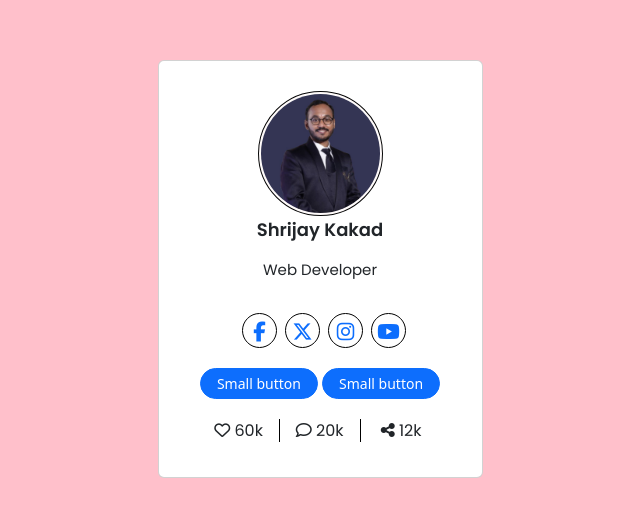
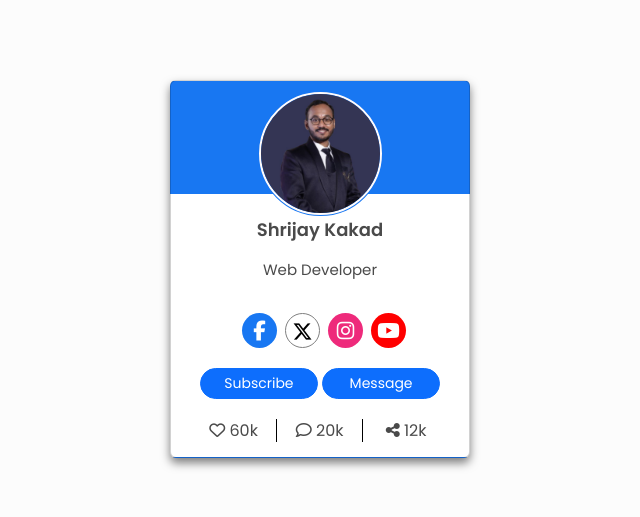
Before and after one commit to Shrijaykakad/Card-Project, a plain HTML site: page Index.html in a window 1280 px wide. Shown: the part 131-648 px from the top of the page, without its empty margins (320-960 px from the left). Drawn offline with nearby package versions, Linux system fonts and the light colour scheme.

Commit message:
Card Completed

```diff
--- a/Index.html
+++ b/Index.html
@@ -36,8 +36,8 @@
       </div>
 
       <div class="btns">
-         <button type="button" class="btn btn-primary btn-sm">Small button</button>
-         <button type="button" class="btn btn-primary btn-sm">Small button</button>
+         <button type="button" class="btn btn-primary btn-sm">Subscribe</button>
+         <button type="button" class="btn btn-primary btn-sm">Message</button>
       </div>
 
       <div class="lcs">
--- a/Style.css
+++ b/Style.css
@@ -2,23 +2,23 @@
 .page{
   height: 100vh;
   width: 100%;
-  background-color: pink;
+  background-color: rgb(252, 252, 252);
   display: flex;
   justify-content: center;
   align-items: center;
 }
 
 .card{
-  height: 375px;
-  width: 325px;
-  border: 1px solid black;
+  height: 390px;
+  border-radius: 50px;
+  width: 300px;
   text-align: center;
-  padding: 20px;
+  background: linear-gradient(to top, white 0%, white 70%, #1877F2 70%, #1877F2 80%);
+  box-shadow: 0px 5px 10px rgba(0, 0, 0, 0.5);
 }
 .card .top{
   height: 35%;
   width: 100%;
-  /* border: 1px solid black; */
   display: flex;
   justify-content: center;
   align-items: center;
@@ -30,7 +30,7 @@
   background-size: cover;
   margin-top: 10px;
   border-radius: 50%;
-  border: 2px solid rgb(7, 7, 7);
+  border: 5px solid #1877F2;
   display: flex;
   justify-content: center;
   align-items: center;
@@ -47,9 +47,12 @@
 .card .title{
   height: 15%;
   width: 100%;
-  /* border: 1px solid red; */
   bottom: 20px;
   top: 0;
+}
+
+.card .title p{
+  color: rgb(74, 74, 74);
 }
 
 .card .title #name{
@@ -67,7 +70,6 @@
 .card .social-media{
   height: 15%;
   width: 100%;
-  /* border: 1px solid rgb(0, 255, 89); */
   margin: 15px 0px;
   display: flex;
   align-items: center;
@@ -78,9 +80,33 @@
 .card .social-media .app{
   height: 35px;
   width: 35px;
-  border: 1px solid black;
   margin-left: 8px;
   border-radius: 50%;
+  color: white;
+}
+
+.card .social-media .app:hover{
+  scale: 1.1;
+  transition: all 0.3s ease-in-out;
+  box-shadow: 0 0 5px;
+}
+
+.card .social-media .facebook{
+  background-color: #1877F2;
+}
+
+.card .social-media .insta{
+  background-color: #ee2a7b;
+}
+
+.card .social-media .youtube{
+  background-color: #FF0000;
+}
+
+.card .social-media .X{
+  background-color: white;
+  color: black;
+  border: 1px solid grey;
 }
 
 .card .social-media .app i{
@@ -99,17 +125,17 @@
   height: 25;
   width: 118px;
   border-radius: 20px;
+  font-family: "Poppins", sans-serif;
 }
 
 .card .lcs{
-  /* height: 11%; */
   width: 100%;
   font-family: "Poppins", sans-serif;
   text-align: center;
-  /* border: 1px solid rgb(0, 21, 255); */
   padding: 0px 20px;
   margin: 15px 0px;
   display: flex;
+  color: rgb(74, 74, 74);
 }
 
 .card .lcs .task{
```
